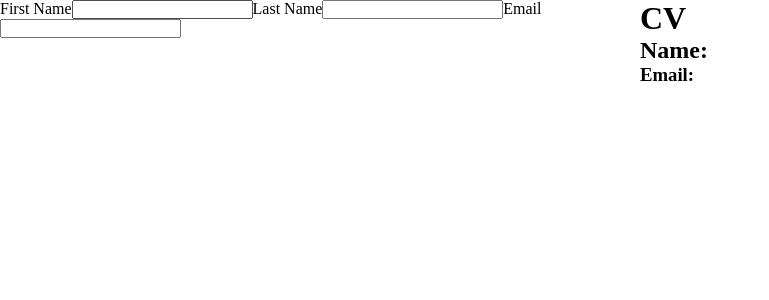
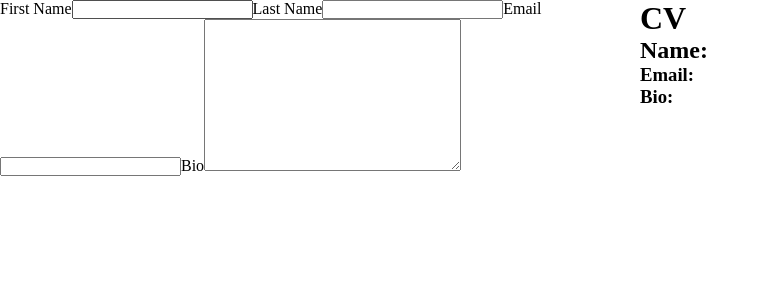
Before and after one commit to Fabi0o/CV-application, a React (Vite) app: page / in a window 1280 px wide. Shown: the top 300 px of the page, without its empty margins (0-769 px from the left). Built offline with nearby package versions, Linux system fonts and the light colour scheme.

Commit message:
add text area to add bio section to CV

```diff
--- a/src/App.tsx
+++ b/src/App.tsx
@@ -7,6 +7,7 @@ function App() {
   const [firstName, setFirstName] = useState("");
   const [lastName, setLastName] = useState("");
   const [email, setEmail] = useState("");
+  const [bio, setBio] = useState("");
 
   return (
     <div className={style.container}>
@@ -17,8 +18,9 @@ function App() {
         setLastName={setLastName}
         email={email}
         setEmail={setEmail}
+        setBio={setBio}
       />
-      <Cv firstName={firstName} lastName={lastName} email={email} />
+      <Cv firstName={firstName} lastName={lastName} email={email} bio={bio} />
     </div>
   );
 }
--- a/src/components/CV.tsx
+++ b/src/components/CV.tsx
@@ -2,14 +2,17 @@ type Props = {
   firstName: string;
   lastName: string;
   email: string;
+  bio: string;
 };
 
-const Cv: React.FC<Props> = ({ firstName, lastName, email }) => {
+const Cv: React.FC<Props> = ({ firstName, lastName, email, bio }) => {
   return (
     <div>
       <h1>CV</h1>
       <h2>Name: {`${firstName} ${lastName}`}</h2>
       <h3>Email: {email}</h3>
+      <h3>Bio:</h3>
+      <p>{bio}</p>
     </div>
   );
 };
--- a/src/components/Form.tsx
+++ b/src/components/Form.tsx
@@ -5,6 +5,7 @@ type Props = {
   setLastName: React.Dispatch<React.SetStateAction<string>>;
   email: string;
   setEmail: React.Dispatch<React.SetStateAction<string>>;
+  setBio: React.Dispatch<React.SetStateAction<string>>;
 };
 
 const Form: React.FC<Props> = ({
@@ -14,6 +15,7 @@ const Form: React.FC<Props> = ({
   setLastName,
   email,
   setEmail,
+  setBio,
 }) => {
   return (
     <form>
@@ -38,6 +40,14 @@ const Form: React.FC<Props> = ({
         value={email}
         onChange={(e) => setEmail(e.target.value)}
       />
+      <label htmlFor="bio">Bio</label>
+      <textarea
+        name="bio"
+        id=""
+        cols={30}
+        rows={10}
+        onChange={(e) => setBio(e.target.value)}
+      ></textarea>
     </form>
   );
 };
```
